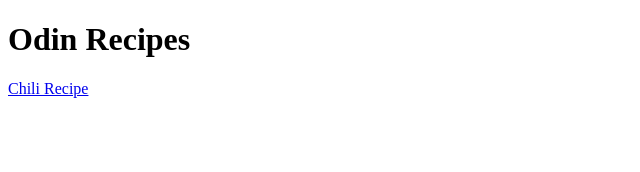
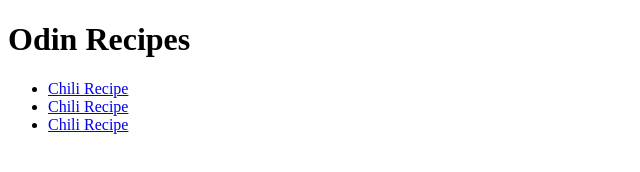
Before and after one commit to curtis-christie/odin-recipes, a plain HTML site: page index.html in a window 1280 px wide. Shown: the whole page, without its empty margins (0-640 px from the left). Drawn offline with Linux system fonts and the light colour scheme.

Commit message:
Add nav structure to index.html

```diff
--- a/index.html
+++ b/index.html
@@ -7,7 +7,12 @@
 </head>
 <body>
     <h1>Odin Recipes</h1>
-    <a href="recipes/chili.html">Chili Recipe</a>
+    <ul>
+        <li><a href="recipes/chili.html">Chili Recipe</a></li>
+        <li><a href="recipes/chili.html">Chili Recipe</a></li>
+        <li><a href="recipes/chili.html">Chili Recipe</a></li>
+    </ul>
+
 
 </body>
 </html>
```
